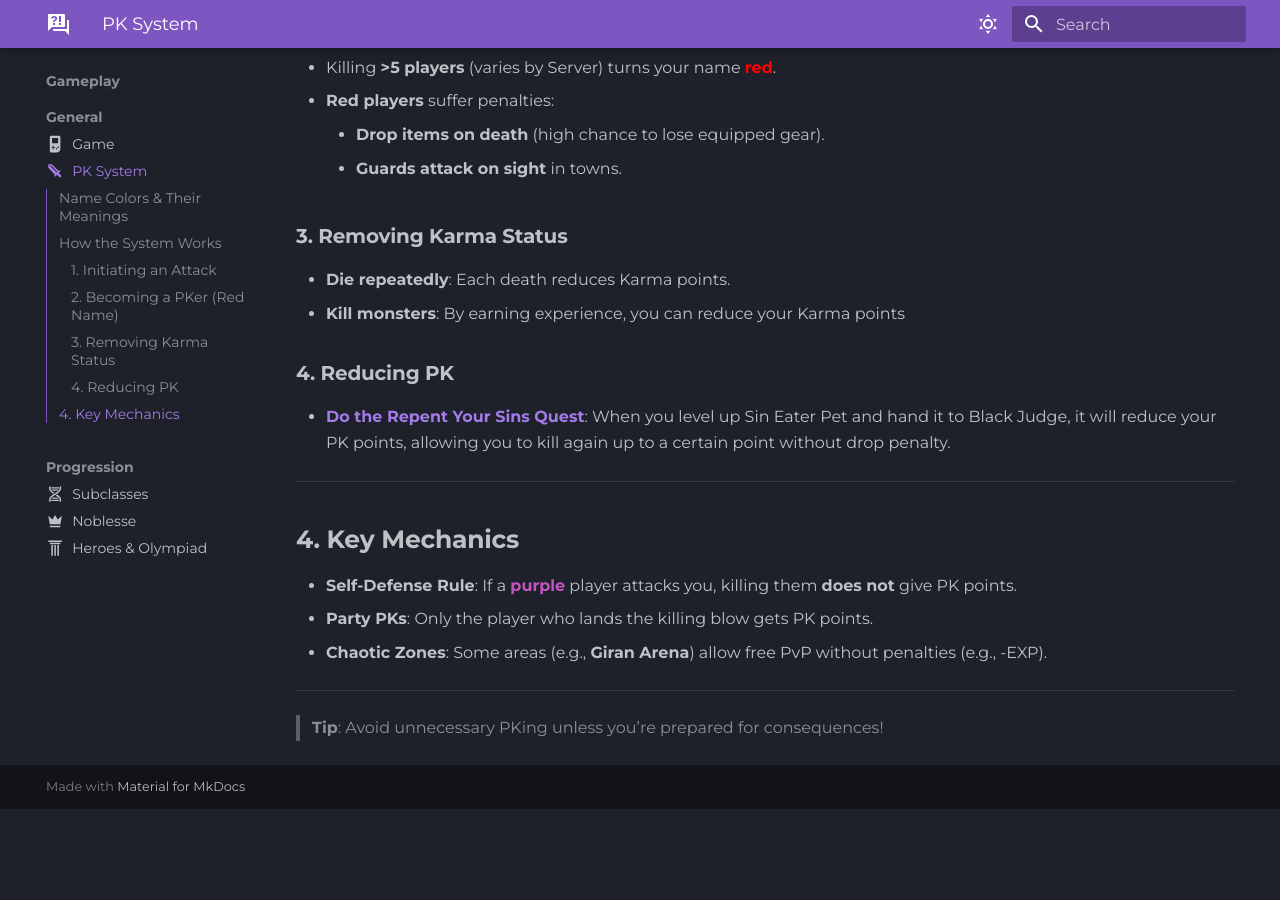
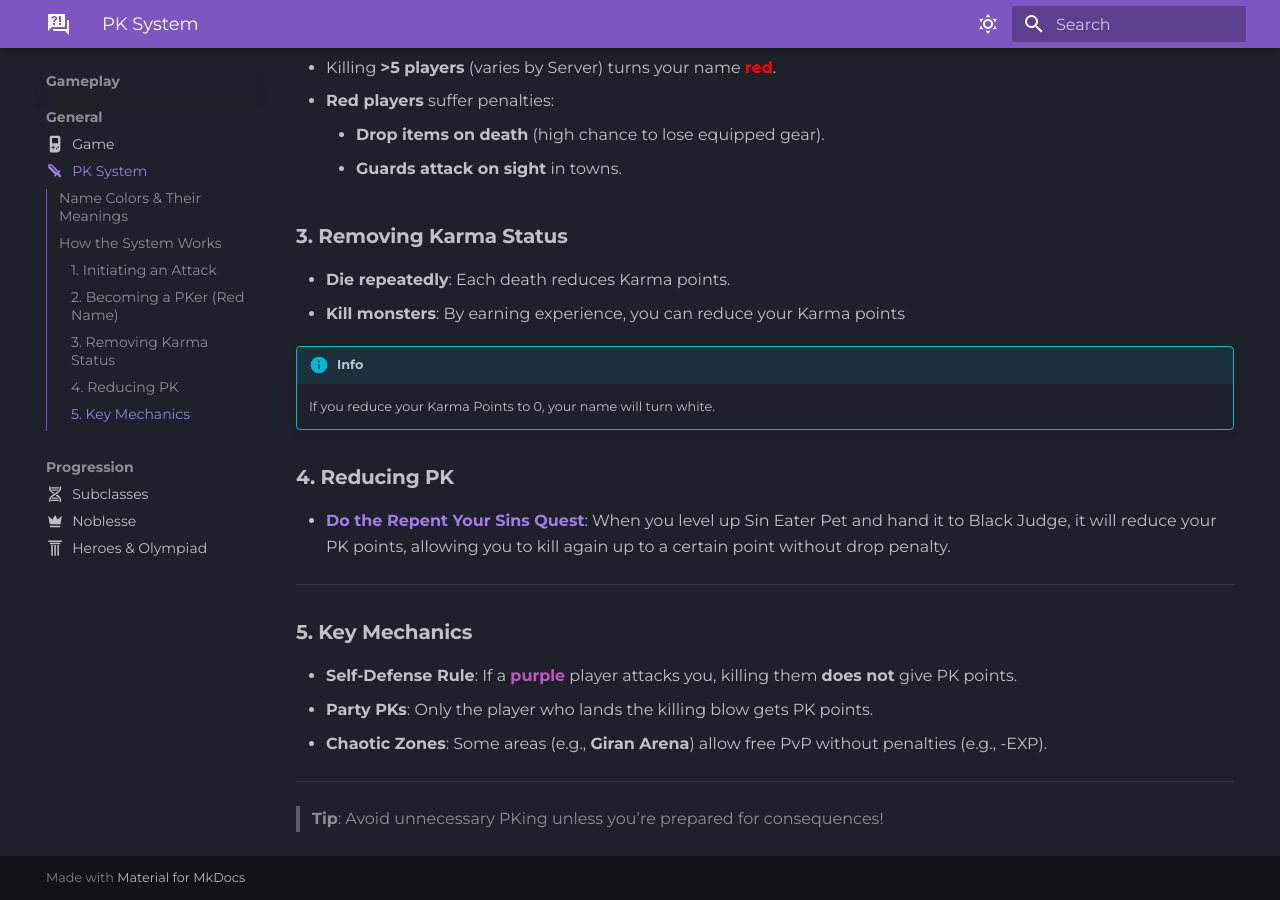
Before and after one commit to tab1-web/faq, an MkDocs documentation site: the page built from docs/Game/General/pk.md, in a window 1280 px wide and 900 px high, scrolled down 772 px. Built offline with MkDocs 1.6.1 and Material for MkDocs 9.7.7, drawn with Linux system fonts in a browser that asks for light colours; some web fonts are replaced; before the commit the page ends 1581 px from its top, so only the background shows below that.

Commit message:
game & pk page cleaning and adding additional info

```diff
--- a/docs/Game/General/pk.md
+++ b/docs/Game/General/pk.md
@@ -23,15 +23,19 @@ icon: material/sword
     - **Guards attack on sight** in towns.
 
 ### **3. Removing Karma Status**
+
 - **Die repeatedly**: Each death reduces Karma points.
 - **Kill monsters**: By earning experience, you can reduce your Karma points
+
+!!! info
+    If you reduce your Karma Points to 0, your name will turn white.
 
 ### **4. Reducing PK**
 - [**Do the Repent Your Sins Quest**](https://lineage2wiki.com/c4/quest/422/repent-your-sins/): When you level up Sin Eater Pet and hand it to Black Judge,
 it will reduce your PK points, allowing you to kill again up to a certain point without drop penalty.
 ---
 
-## **4. Key Mechanics**
+### **5. Key Mechanics**
 - **Self-Defense Rule**: If a **purple**{: style="color:#c154c1;"} player attacks you, killing them **does not** give PK points.
 - **Party PKs**: Only the player who lands the killing blow gets PK points.
 - **Chaotic Zones**: Some areas (e.g., **Giran Arena**) allow free PvP without penalties (e.g., -EXP).
```
Also changed, not shown: docs/Game/General/game.md (+3 -1 lines).
